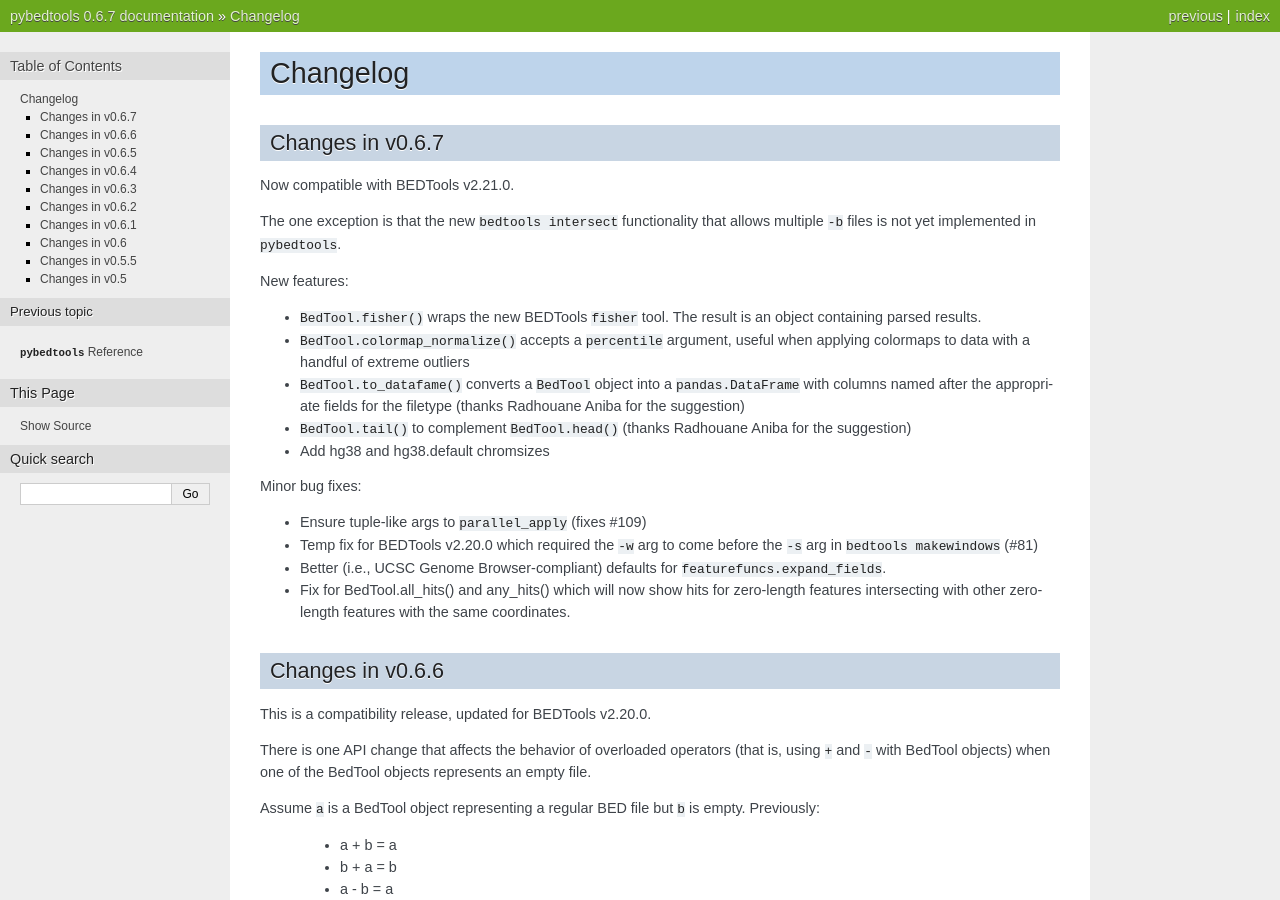
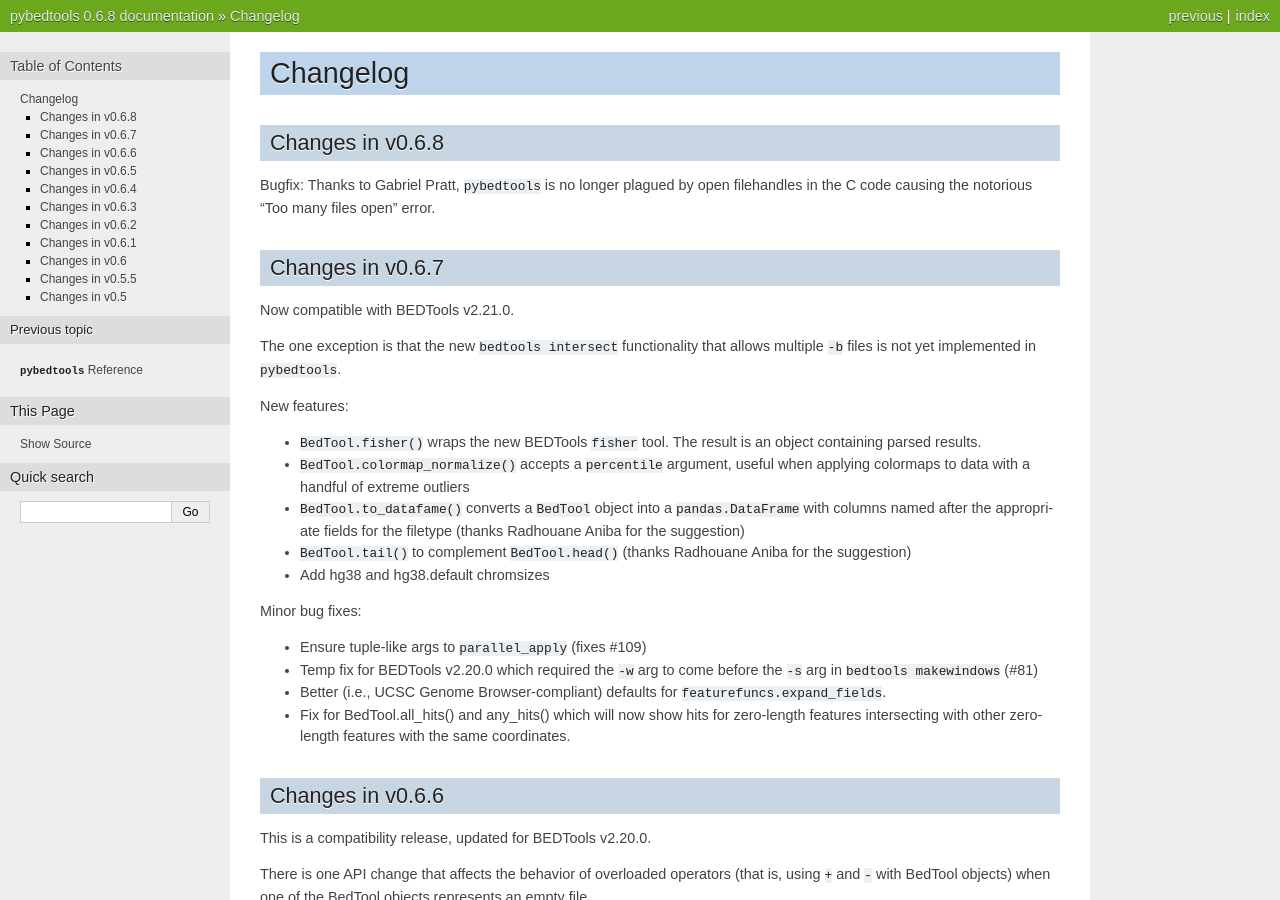
Before and after one commit to daler/pybedtools, a Sphinx documentation site: the page built from docs/source/changes.rst, in a window 1280 px wide and 900 px high. Built offline with Sphinx 7.4.7, drawn with Linux system fonts in a browser that asks for light colours; comment, search, counter and statistics services are not loaded; some of the changed text lies outside the part shown.

Commit message:
version bump

```diff
--- a/docs/source/autodocs/pybedtools.BedTool.rst
+++ b/docs/source/autodocs/pybedtools.BedTool.rst
@@ -88,7 +89,9 @@ pybedtools.BedTool
       ~BedTool.tabix
       ~BedTool.tabix_intervals
       ~BedTool.tag_bam
+      ~BedTool.tail
       ~BedTool.to_bam
+      ~BedTool.to_dataframe
       ~BedTool.total_coverage
       ~BedTool.truncate_to_chrom
       ~BedTool.union_bedgraphs
--- a/docs/source/changes.rst
+++ b/docs/source/changes.rst
@@ -2,6 +2,12 @@
 
 Changelog
 =========
+Changes in v0.6.8
+-----------------
+
+Bugfix: Thanks to Gabriel Pratt, `pybedtools` is no longer plagued by open filehandles
+in the C code causing the notorious "Too many files open" error.
+
 Changes in v0.6.7
 -----------------
 Now compatible with BEDTools v2.21.0.
--- a/pybedtools/version.py
+++ b/pybedtools/version.py
@@ -1 +1 @@
-__version__="0.6.7"
+__version__="0.6.8"
```
Also changed, not shown: other parts of docs/source/autodocs/pybedtools.BedTool.rst (+1 -0 lines).
